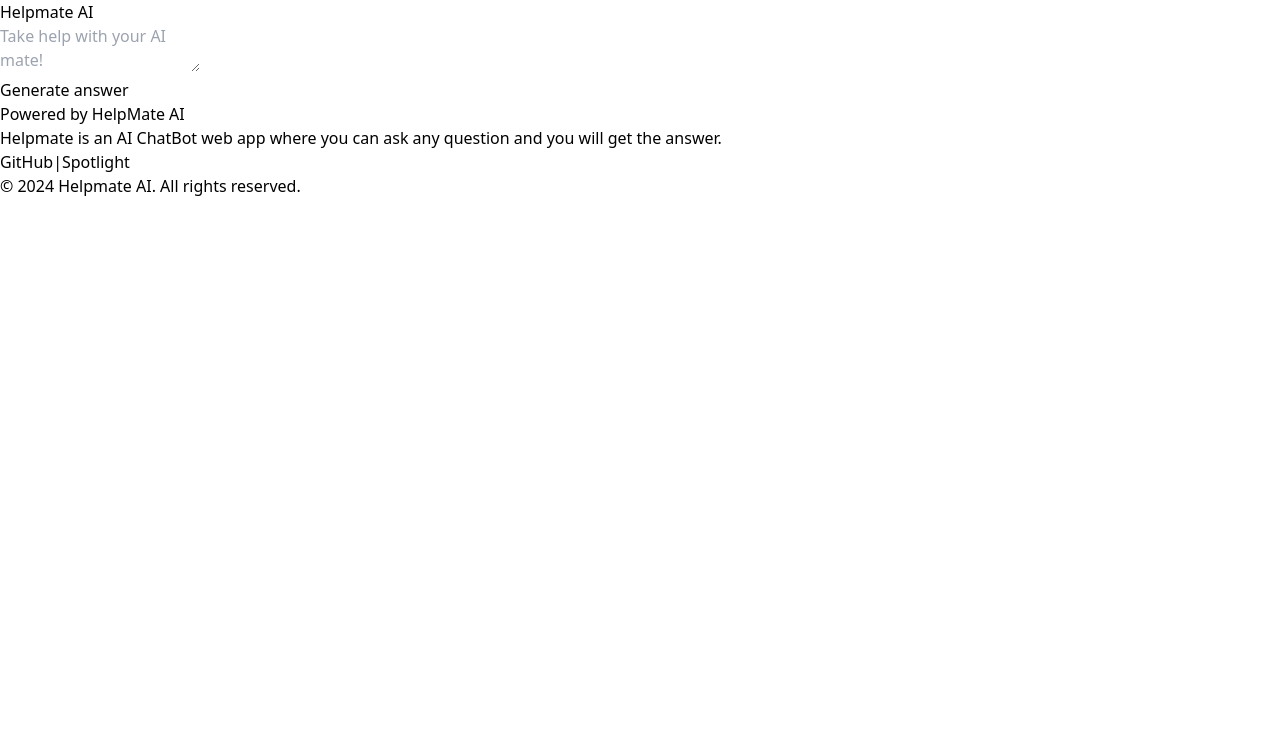
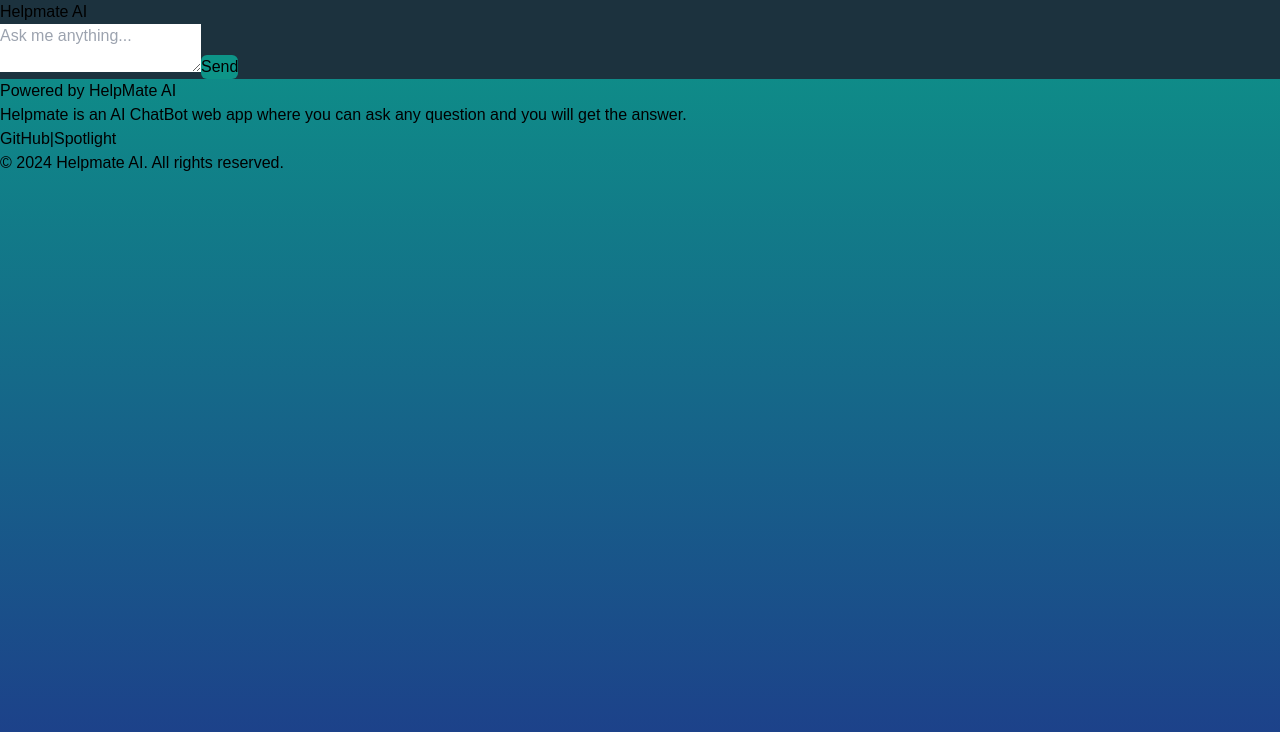
Before and after one commit to codeaashu/Helpmate-AI, a React (Vite) app: page / in a window 1280 px wide. Shown: the top 732 px of the page. Built offline with nearby package versions, Linux system fonts and the light colour scheme.

Commit message:
Updated UI/UX with gradient background and new color scheme

```diff
--- a/package.json
+++ b/package.json
@@ -26,6 +26,6 @@
     "eslint-plugin-react-refresh": "^0.4.7",
     "postcss": "^8.4.41",
     "tailwindcss": "^3.4.7",
-    "vite": "^5.3.4"
+    "vite": "^5.4.10"
   }
 }
--- a/src/App.css
+++ b/src/App.css
@@ -0,0 +1,59 @@
+body {
+  margin: 0;
+  font-family: 'Arial', sans-serif;
+  background: linear-gradient(to bottom, #0d9488, #1e3a8a); /* Teal to dark navy gradient */
+  min-height: 100vh; /* Ensure it covers full height */
+}
+
+.bg-gray-800 {
+  background-color: rgba(31, 41, 55, 0.9); /* Dark background with slight transparency */
+}
+
+textarea {
+  border: none;
+  resize: none; /* Prevent resizing */
+}
+
+textarea:focus {
+  outline: none;
+  border-color: #0d9488; /* Teal outline on focus */
+}
+
+/* Message bubbles */
+.bg-blue-600 {
+  background-color: #0d9488; /* User message background (teal) */
+}
+
+.bg-gray-700 {
+  background-color: #1e3a8a; /* Bot message background (dark navy) */
+}
+
+/* Additional styles for smoother UI */
+button {
+  transition: background-color 0.3s ease;
+  border: none;
+  border-radius: 0.375rem; /* Rounded corners for buttons */
+}
+
+button:hover {
+  background-color: rgba(13, 148, 136, 0.8); /* Hover effect for send button (lighter teal) */
+}
+
+.text-right {
+  text-align: right; /* Align user messages to the right */
+}
+
+.text-left {
+  text-align: left; /* Align bot messages to the left */
+}
+
+/* Footer styles */
+.footer {
+  background-color: rgba(31, 41, 55, 0.9); /* Matching footer background */
+  color: #ffffff; /* Footer text color */
+  padding: 1rem;
+  text-align: center;
+  position: relative;
+  bottom: 0;
+  width: 100%;
+}
--- a/src/App.jsx
+++ b/src/App.jsx
@@ -1,5 +1,5 @@
-import { useState, useEffect } from "react";
-import "./App.css";
+import { useState, useEffect, useRef } from "react";
+import "./App.css"; // Ensure this file contains your styles
 import axios from "axios";
 import ReactMarkdown from "react-markdown";
 import Footer from "./Footer";
@@ -7,10 +7,11 @@ import ShareButtons from "./components/ShareButtons";
 
 function App() {
   const [question, setQuestion] = useState("");
-  const [answer, setAnswer] = useState("");
+  const [messages, setMessages] = useState([]);
   const [generatingAnswer, setGeneratingAnswer] = useState(false);
   const [isListening, setIsListening] = useState(false);
   const [recognition, setRecognition] = useState(null);
+  const messagesEndRef = useRef(null); // Ref to scroll to the latest message
 
   useEffect(() => {
     if ("webkitSpeechRecognition" in window) {
@@ -49,103 +50,92 @@ function App() {
   };
 
   async function generateAnswer(e) {
+    e.preventDefault();
     setGeneratingAnswer(true);
-    e.preventDefault();
-    setAnswer("Loading your answer... \n It might take up to 10 seconds");
+    setMessages((prevMessages) => [
+      ...prevMessages,
+      { text: question, type: "user" },
+    ]);
+    setQuestion(""); // Clear the input field
+
     try {
       const response = await axios({
-        url: `https://generativelanguage.googleapis.com/v1beta/models/gemini-pro:generateContent?key=${
-          import.meta.env.VITE_API_GENERATIVE_LANGUAGE_CLIENT
-        }`,
+        url: `https://generativelanguage.googleapis.com/v1beta/models/gemini-pro:generateContent?key=${import.meta.env.VITE_API_GENERATIVE_LANGUAGE_CLIENT}`,
         method: "post",
         data: {
           contents: [{ parts: [{ text: question }] }],
         },
       });
 
-      setAnswer(
-        response["data"]["candidates"][0]["content"]["parts"][0]["text"]
-      );
+      const answer = response.data.candidates[0].content.parts[0].text;
+      setMessages((prevMessages) => [
+        ...prevMessages,
+        { text: answer, type: "bot" },
+      ]);
     } catch (error) {
       console.log(error);
-      setAnswer("Sorry, Something went wrong. Please try again!");
+      setMessages((prevMessages) => [
+        ...prevMessages,
+        { text: "Sorry, something went wrong. Please try again!", type: "bot" },
+      ]);
     }
     setGeneratingAnswer(false);
   }
 
+  // Scroll to the latest message
+  useEffect(() => {
+    messagesEndRef.current?.scrollIntoView({ behavior: "smooth" });
+  }, [messages]);
+
   return (
-    <>
-      <div className="bg-gradient-to-r from-gray-900 via-gray-800 to-black h-screen p-6 flex flex-col justify-center items-center text-white">
-        <div className=" flex flex-col items-center overflow-y-auto  w-full overflow-x-hidden">
-          <form
-            onSubmit={generateAnswer}
-            className="w-full md:w-2/3 lg:w-1/2 xl:w-1/3 text-center rounded-lg shadow-2xl bg-gray-900 py-8 px-6 transition-all duration-500 transform hover:scale-105"
+    <div className="bg-gray-900 min-h-screen flex flex-col items-center justify-center p-6">
+      <div className="bg-gray-800 rounded-lg shadow-xl p-6 w-full max-w-lg flex flex-col">
+        <h1 className="text-3xl font-bold text-center text-blue-400 mb-4">Helpmate AI</h1>
+        <div className="flex-1 overflow-y-auto mb-4">
+          {messages.map((msg, index) => (
+            <div
+              key={index}
+              className={`mb-2 ${msg.type === "user" ? "text-right" : "text-left"}`}
             >
-            <a
-              href="https://github.com/codeaashu/Helpmate-AI"
-              target="_blank"
-              rel="noopener noreferrer"
+              <div
+                className={`inline-block p-3 rounded-lg ${
+                  msg.type === "user"
+                    ? "bg-blue-600 text-white"
+                    : "bg-gray-700 text-white"
+                }`}
               >
-              <h1 className="text-4xl font-bold text-blue-400 mb-4 animate-bounce">
-                Helpmate AI
-              </h1>
-            </a>
-            <div className="relative w-full">
+                <ReactMarkdown>{msg.text}</ReactMarkdown>
+                {msg.type === "bot" && <ShareButtons answer={msg.text} />}
+              </div>
+            </div>
+          ))}
+          <div ref={messagesEndRef} />
+        </div>
+        <form onSubmit={generateAnswer} className="flex items-center space-x-2">
           <textarea
             required
-                className="border border-gray-700 bg-gray-800 text-white rounded-lg w-full my-3 min-h-fit p-4 transition-all duration-300 focus:border-blue-500 focus:shadow-lg focus:bg-gray-700"
+            className="border border-gray-600 bg-gray-900 text-white rounded-lg w-full p-3 focus:outline-none focus:ring-2 focus:ring-blue-500 resize-none"
             value={question}
             onChange={(e) => setQuestion(e.target.value)}
-                placeholder="Take help with your AI mate!"
-              ></textarea>
-              {recognition && (
+            placeholder="Ask me anything..."
+            rows={2} // Adjust the number of rows for better UX
+          />
           <button
-                  type="button"
-                  onClick={toggleListening}
-                  className={`absolute right-3 top-1/2 transform -translate-y-1/2 p-2 rounded-full ${
-                    isListening ? "bg-red-500" : "bg-blue-500"
-                  } hover:opacity-80 transition-all duration-300`}
+            type="submit"
+            className={`bg-blue-600 text-white py-2 px-4 rounded-md hover:bg-blue-700 transition duration-300 ${generatingAnswer ? "opacity-50 cursor-not-allowed" : ""}`}
+            disabled={generatingAnswer}
           >
-                  <svg
-                    xmlns="http://www.w3.org/2000/svg"
-                    className="h-6 w-6 text-white"
-                    fill="none"
-                    viewBox="0 0 24 24"
-                    stroke="currentColor"
-                  >
-                    <path
-                      strokeLinecap="round"
-                      strokeLinejoin="round"
-                      strokeWidth={2}
-                      d="M19 11a7 7 0 01-7 7m0 0a7 7 0 01-7-7m7 7v4m0 0H8m4 0h4m-4-8a3 3 0 01-3-3V5a3 3 0 116 0v6a3 3 0 01-3 3z"
-                    />
+            Send
+          </button>
+          <button type="button" onClick={toggleListening} className={`p-2 rounded-full ${isListening ? "bg-red-500" : "bg-gray-700"}`}>
+            <svg xmlns="http://www.w3.org/2000/svg" className="h-6 w-6 text-white" fill="none" viewBox="0 0 24 24" stroke="currentColor">
+              <path strokeLinecap="round" strokeLinejoin="round" strokeWidth={2} d="M19 11a7 7 0 01-7 7m0 0a7 7 0 01-7-7m7 7v4m0 0H8m4 0h4m-4-8a3 3 0 01-3-3V5a3 3 0 116 0v6a3 3 0 01-3 3z" />
             </svg>
           </button>
-              )}
+        </form>
       </div>
-            <button
-              type="submit"
-              className={`bg-blue-600 text-white py-3 px-6 rounded-md shadow-md hover:bg-blue-700 transition-all duration-300 ${
-                generatingAnswer ? "opacity-50 cursor-not-allowed" : ""
-              }`}
-              disabled={generatingAnswer}
-            >
-              Generate answer
-            </button>
-          </form>
-          {/* Conditional Rendering for ReactMarkdown */}
-          {answer && (
-            <div className="w-full md:w-2/3 lg:w-1/3 xl:w-1/3 text-center rounded-lg bg-gray-900 my-6 shadow-2xl transition-all duration-500 transform hover:scale-105">
-              <div className="p-4">
-                <ReactMarkdown>{answer}</ReactMarkdown>
-                <ShareButtons answer={answer} />
-              </div>
-            </div>
-          )}
       <Footer />
     </div>
-      </div>
-    </>
   );
 }
 
--- a/src/components/ShareButtons.jsx
+++ b/src/components/ShareButtons.jsx
@@ -37,6 +37,11 @@ const ShareButtons = ({ answer }) => {
         "Sharing is not supported on this browser. The answer has been copied to your clipboard instead."
       );
     }
+  };
+
+  const handleSpeak = () => {
+    const speech = new SpeechSynthesisUtterance(answer);
+    window.speechSynthesis.speak(speech);
   };
 
   return (
@@ -82,6 +87,27 @@ const ShareButtons = ({ answer }) => {
         </svg>
         Share
       </button>
+
+      <button
+        onClick={handleSpeak}
+        className="flex items-center gap-1 px-3 py-1 text-sm bg-gray-700 hover:bg-gray-600 rounded-md transition-colors"
+      >
+        <svg
+          xmlns="http://www.w3.org/2000/svg"
+          className="h-4 w-4"
+          fill="none"
+          viewBox="0 0 24 24"
+          stroke="currentColor"
+        >
+          <path
+            strokeLinecap="round"
+            strokeLinejoin="round"
+            strokeWidth={2}
+            d="M12 1v10m0 0v10m0-10h4m-4 0h-4m4 0v-4m0 4v4"
+          />
+        </svg>
+        Speak
+      </button>
     </div>
   );
 };
```
Also changed, not shown: 1 other file (tests, documents, lock files or other folders). Lines whose indentation alone changed are shown as unchanged.
